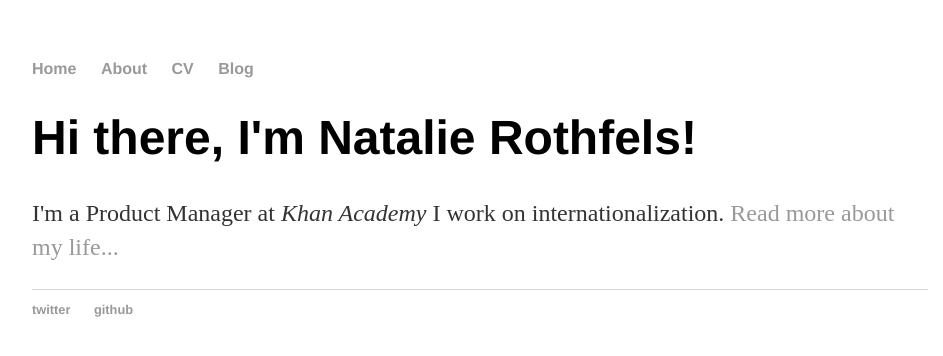
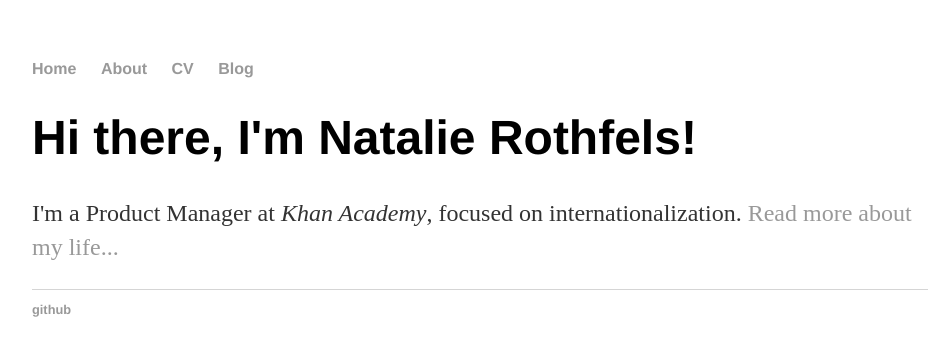
Before and after one commit to nrothfels/nrothfels.github.io, a Jekyll site: the page built from index.html, in a window 1280 px wide. Shown: the top 356 px of the page, without its empty margins (160-1103 px from the left). Built offline with Jekyll 4.4.1, drawn with Linux system fonts in a browser that asks for light colours.

Commit message:
Update index.html

```diff
--- a/index.html
+++ b/index.html
@@ -1,30 +1,9 @@
-<!DOCTYPE html>
-<html>
-	<head>
-		<title>Natalie Rothfels</title>
-		<!-- link to main stylesheet -->
-		<link rel="stylesheet" type="text/css" href="/css/main.css">
-	</head>
-	<body>
-		<nav>
-    		<ul>
-        		<li><a href="/">Home</a></li>
-	        	<li><a href="/about">About</a></li>
-        		<li><a href="/cv">CV</a></li>
-        		<li><a href="/blog">Blog</a></li>
-    		</ul>
-		</nav>
-		<div class="container">
-    		<div class="blurb">
-        		<h1>Hi there, I'm Natalie Rothfels!</h1>
-				<p>I'm a Product Manager at <em>Khan Academy</em> I work on internationalization. <a href="/about">Read more about my life...</a></p>
-    		</div><!-- /.blurb -->
-		</div><!-- /.container -->
-		<footer>
-    		<ul>
-        		<li><a href="https://twitter.com/natatouille">twitter</a></li>
-        		<li><a href="https://github.com/nrothfels">github</a></li>
-			</ul>
-		</footer>
-	</body>
-</html>
+---
+layout: default
+title: Natalie Rothfels
+---
+
+<div class ="blurb">
+	<h1>Hi there, I'm Natalie Rothfels!</h1>
+	<p>I'm a Product Manager at <em>Khan Academy</em>, focused on internationalization. <a href="/about">Read more about my life...</a></p>
+</div><!-- /.blurb -->
```
